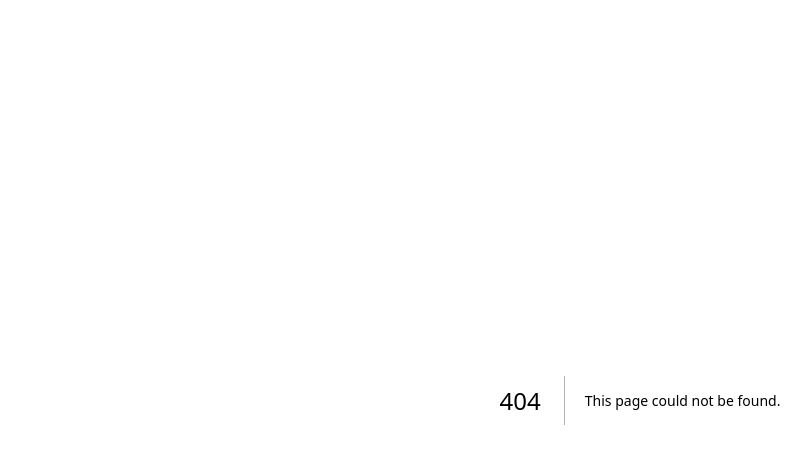
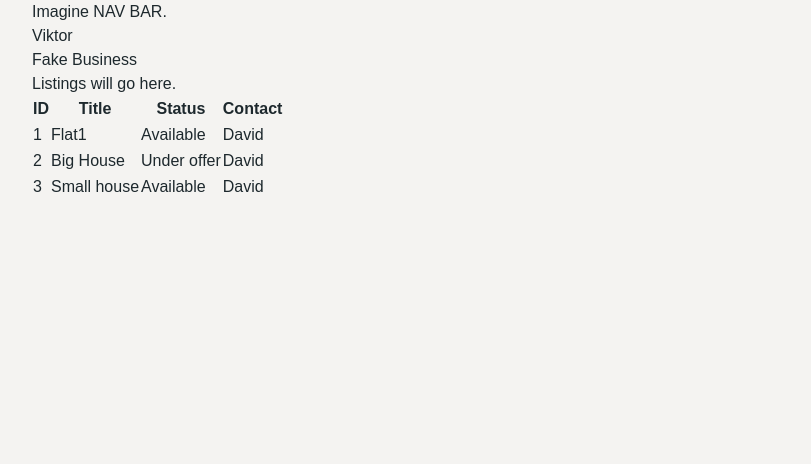
Before and after one commit to viktorlenard/brick, a Next.js app: page /listings in a window 1280 px wide. Before the commit this address had no page. Shown: the top 464 px of the page, without its empty margins (0-811 px from the left). Built offline with nearby package versions, Linux system fonts and the light colour scheme.

Commit message:
Started work on listing details

```diff
--- a/src/app/dashboard/page.tsx
+++ /dev/null
@@ -1,11 +0,0 @@
-
-export const DashboardPage = () => {
-
-    return(
-        <div>
-            Dashboard here.
-        </div>
-    )
-}
-
-export default DashboardPage
--- /dev/null
+++ b/src/app/listings/ListingsList.tsx
@@ -0,0 +1,37 @@
+import Link from "next/link"
+
+export type Listing = {
+    id: number,
+    title: string,
+    status: string,
+    contact: string
+}
+
+type ListingListProps = {
+    listings: Listing[]
+}
+
+export const ListingsList = ({ listings }: ListingListProps) => {
+    return (
+        <table>
+            <thead>
+                <tr>
+                    <th>ID</th>
+                    <th>Title</th>
+                    <th>Status</th>
+                    <th>Contact</th>
+                </tr>
+            </thead>
+            <tbody>
+                {listings.map((listing: Listing) => (
+                    <tr key={listing.id}>
+                        <td>{listing.id}</td>
+                        <td><Link href={`/listings/details/${listing.id}`}>{listing.title}</Link></td>
+                        <td>{listing.status}</td>
+                        <td>{listing.contact}</td>
+                    </tr>
+                ))}
+            </tbody>
+        </table>
+    )
+}
--- /dev/null
+++ b/src/app/listings/details/[id]/page.tsx
@@ -0,0 +1,21 @@
+// import { use } from "react"
+
+interface ListingProps {
+    params: {
+        id: string
+    }
+}
+
+const ListingDetailsPage = async ({ params } : ListingProps) => {
+
+    const { id } = await params
+    console.log(id)
+
+    return(
+        <>
+            Listing id {id}
+        </>
+    )
+}
+
+export default ListingDetailsPage;
--- a/src/app/dashboard/layout.tsx
+++ b/src/app/listings/layout.tsx
@@ -3,17 +3,17 @@ import { PropsWithChildren } from "react"
 import { Nav } from "./Nav"
 import { UserName } from "./UserName"
 
-export const DashboardLayout = (pageProps : PropsWithChildren) => {
+export const ListingsLayout = (pageProps : PropsWithChildren) => {
 
     return(
         <>
             <section>
+                <Nav />
                 <UserName userName="Viktor" tenantName="Fake Business"/>
-                <Nav />
             </section>
             <section>{pageProps.children}</section>
         </>
     )
 }
 
-export default DashboardLayout
+export default ListingsLayout
--- /dev/null
+++ b/src/app/listings/page.tsx
@@ -0,0 +1,38 @@
+import Link from "next/link";
+
+import { Listing, ListingsList } from "./ListingsList";
+
+const dummyListings : Listing[] = [
+    {
+      id: 1,
+      title: "Flat1",
+      status: "Available",
+      contact: "David",
+    },
+    {
+      id: 2,
+      title: "Big House",
+      status: "Under offer",
+      contact: "David",
+    },
+    {
+      id: 3,
+      title: "Small house",
+      status: "Available",
+      contact: "David",
+    },
+];
+
+export const ListingsPage = () => {
+
+    const id = 1
+
+    return(
+        <div>
+            Listings will go here.
+            <ListingsList listings={dummyListings} />
+        </div>
+    )
+}
+
+export default ListingsPage
```
Also changed, not shown: src/app/listings/Nav.tsx (renamed from src/app/dashboard/Nav.tsx), src/app/listings/UserName.tsx (renamed from src/app/dashboard/UserName.tsx).
